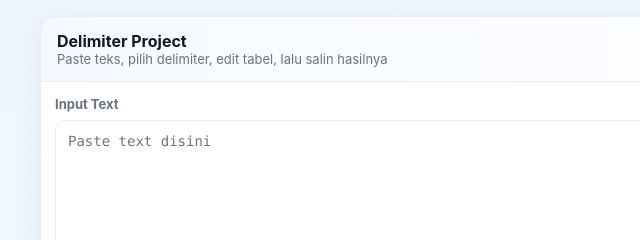
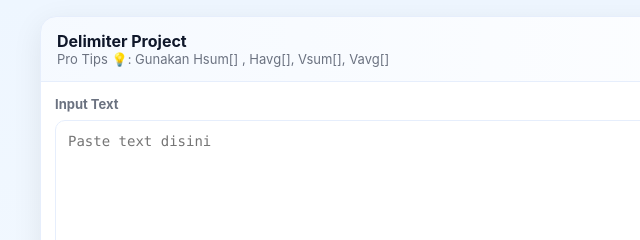
Before and after one commit to Hoodieo/delimiter-project, a plain HTML site: page index.html in a window 1280 px wide. Shown: the top 240 px of the page, 110-750 px from the left. Drawn offline with Linux system fonts and the light colour scheme.

Commit message:
Update V.3
- Update Pro tips

```diff
--- a/index.html
+++ b/index.html
@@ -11,7 +11,7 @@
     <header>
       <div style="flex:1">
         <h1>Delimiter Project</h1>
-        <p>Paste teks, pilih delimiter, edit tabel, lalu salin hasilnya</p>
+        <p>Pro Tips &#128161;: Gunakan Hsum[] , Havg[], Vsum[], Vavg[]</p>
       </div>
     </header>
 
```
